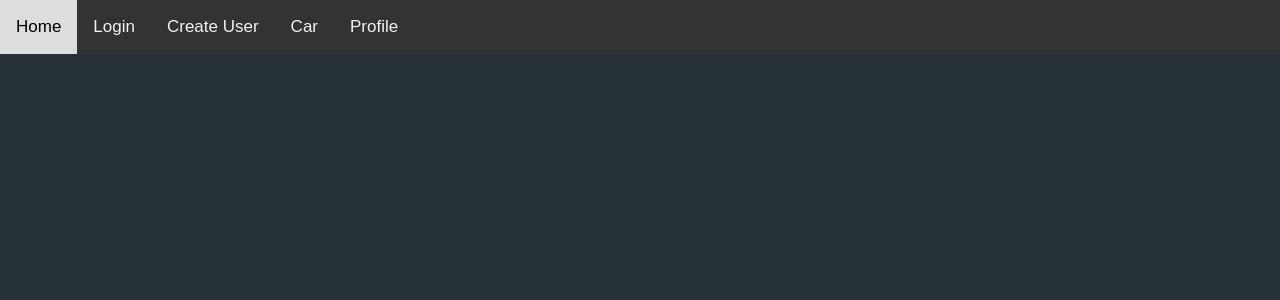
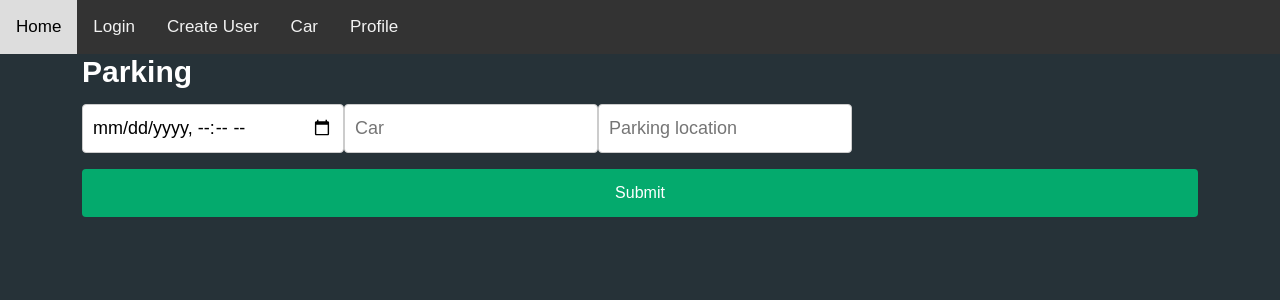
Before and after one commit to JohanEkstroem/parking, a React (Create React App) app in the folder client/: page /parkingevent in a window 1280 px wide. Shown: the top 300 px of the page. Built offline with nearby package versions, Linux system fonts and the light colour scheme.

Commit message:
Add boilerplate ParkingEvent

```diff
--- a/client/src/App.js
+++ b/client/src/App.js
@@ -1,20 +1,21 @@
-import "./App.css";
-import Header from "./components/Header.jsx";
-import Navbar from "./components/Navbar.jsx";
-import Login from "./components/Login.jsx";
-import Car from "./components/Car.jsx";
-import Ops from "./components/Ops.jsx";
-import ProfilePage from "./components/ProfilePage";
-import CreateUser from "./components/CreateUser";
-import { useLocation } from "react-router-dom";
+import './App.css';
+import Header from './components/Header.jsx';
+import Navbar from './components/Navbar.jsx';
+import Login from './components/Login.jsx';
+import Car from './components/Car.jsx';
+import Ops from './components/Ops.jsx';
+import ProfilePage from './components/ProfilePage';
+import CreateUser from './components/CreateUser';
+import { useLocation } from 'react-router-dom';
 import {
   BrowserRouter,
   Routes,
   Route,
   NavLink,
   Router,
-} from "react-router-dom";
-import Home from "./components/Home";
+} from 'react-router-dom';
+import Home from './components/Home';
+import ParkingEvent from './components/ParkingEvent';
 
 function App() {
   return (
@@ -30,6 +31,7 @@ function App() {
           <Route exact path="/car" element={<Car />} />
           <Route exact path="/ops" element={<Ops />} />
           <Route exact path="/profile" element={<ProfilePage />} />
+          <Route exact path="/parkingevent" element={<ParkingEvent />} />
         </Routes>
       </BrowserRouter>
     </>
--- /dev/null
+++ b/client/src/components/ParkingEvent.jsx
@@ -0,0 +1,23 @@
+const ParkingEvent = () => {
+  return (
+    <>
+      <div className="container">
+        <h2>Parking</h2>
+        <form>
+          <label>
+            <input type="datetime-local" placeholder="Stoptime" />
+          </label>
+          <label>
+            <input type="number" placeholder="Car" />
+          </label>
+          <label>
+            <input type="number" placeholder="Parking location" />
+          </label>
+          <input type="submit" value="Submit" />
+        </form>
+      </div>
+    </>
+  );
+};
+
+export default ParkingEvent;
```
